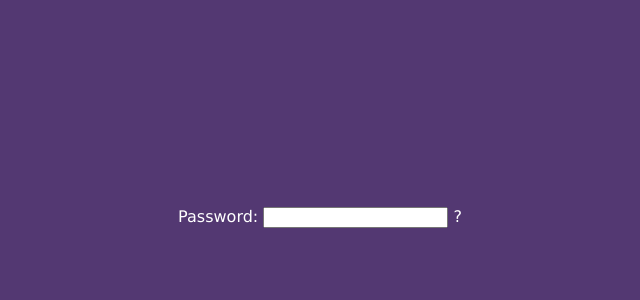
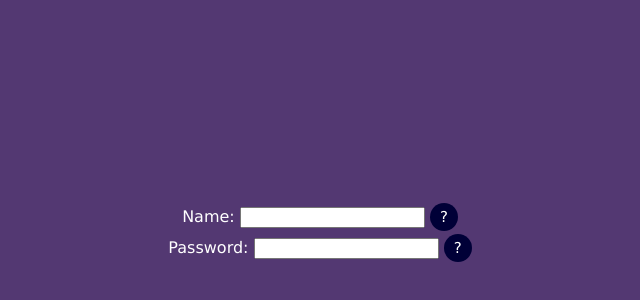
Before and after one commit to JBayona/CodeFights, a plain HTML site: page Experience/Booking/Generic Tooltip/index.html in a window 1280 px wide. Shown: the part 46-346 px from the top of the page, without its empty margins (320-960 px from the left). Drawn offline with nearby package versions, Linux system fonts and the light colour scheme; files that its build step writes are made by us from their sources.

Commit message:
Tooltip Generic can be attached to any element

```diff
--- a/Experience/Booking/Generic Tooltip/index.html
+++ b/Experience/Booking/Generic Tooltip/index.html
@@ -18,9 +18,19 @@
   </head>
   <body>
     <form>
-      <label>Password:</label>
-      <input type="password" />
-      <span class="tooltip">?</span>
+      <!--Para crear tooltips genericas sólo necesitamos tener la clase
+      tooltip y tener un atributo de data-tooltip para mostar el contenido
+      en todos nuestros elementos html-->
+      <div>
+        <label>Name:</label>
+        <input type="text" />
+        <span class="tooltip" data-tooltip="Please enter your name in the input">?</span>
+      </div>
+      <div>
+        <label>Password:</label>
+        <input type="password" />
+        <span class="tooltip" data-tooltip="Hi this is an awsome tooltip created with pure CSS3 and HTML5">?</span>
+      </div>
     </form>
   </body>
 </html>
--- a/Experience/Booking/Generic Tooltip/style.css
+++ b/Experience/Booking/Generic Tooltip/style.css
@@ -2,6 +2,9 @@ body {
 	background-color: #533872;
 	color: #fff;
 	font-family: verdana;
+}
+div {
+	margin: 10px;
 }
 
 form {
@@ -13,3 +16,67 @@ form {
 	margin: 20% auto;
 	text-align: center;
 }
+
+/*Tooltip styles*/
+
+.tooltip {
+	/*Usaremos pseudo classes absolutely relative a tooltiop
+	es por eso que queremos el elemento relative*/
+	position: relative;
+	background-color: rgb(0, 0, 55);
+	padding: 5px 10px;
+	border-radius: 100%;
+	font-size: 15px;
+	/*Cuando ponemos el cursot en el elemento
+	aparece un signo de interorogación*/
+	cursor: help;
+}
+
+.tooltip::before, .tooltip::after {
+	position: absolute;
+	left: 50%;
+	/*Con esto al inicio esconderemos las tooltips*/
+	opacity: 0;
+	/*Cualquiera propiedad de CSS que cambie quiero animarla*/
+	transition: all ease 0.3s; /*animarla después de 0.3 segundos*/
+}
+
+
+/*Estilo del tríangulo*/
+.tooltip::before {
+	content: "";
+	/*Liitle triangle*/
+	border-width: 10px 8px 0px 8px;
+	border-style: solid;
+	/*Esto forma el triangulo, el primer rgb (0,0,55) le da color
+	a la parte de arriba que son los 10px, los demás no tienen color
+	y es lo que forma el triangulo*/
+	border-color: rgb(0, 0, 55) transparent transparent transparent;
+	margin-left: -8px;
+	top: -15px;
+}
+
+/*Estilo del bubble*/
+.tooltip::after{
+	content: attr(data-tooltip);/*"Testing text in tooltip";*/
+	background-color: rgb(0, 0, 55);
+	top: -15px; /*Igual que el triangulo*/
+	font-size: 10px;
+	width: 200px;
+	/*-100 porque es la mitad de su width y lo recorremos al
+	left para que esté centrado*/
+	margin-left: -100px;
+	padding: 14px;
+	color: #eee;
+	border-radius: 10px;
+	/*No sabemos la cantida exacta de pixeles para que el bubble toque
+	el triangulo, como queremos subir el 100% de nuestro elemento, hacemos
+	un translate de -100% para que lo suba*/
+	transform: translateY(-100%);
+}
+
+/*Hover effects*/
+
+.tooltip:hover::before, .tooltip:hover::after {
+	opacity: 1;
+}
```
